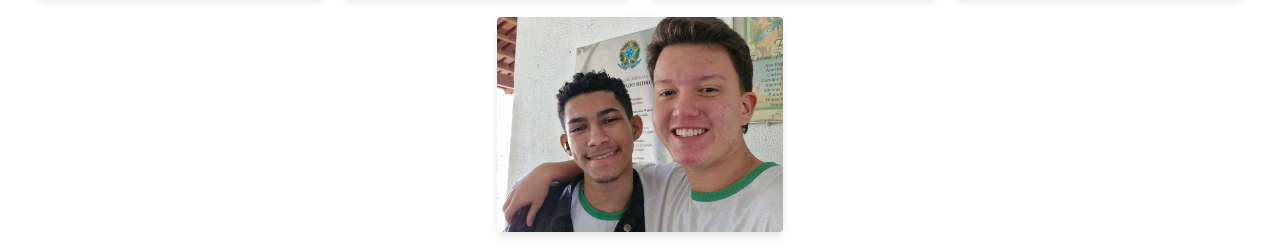
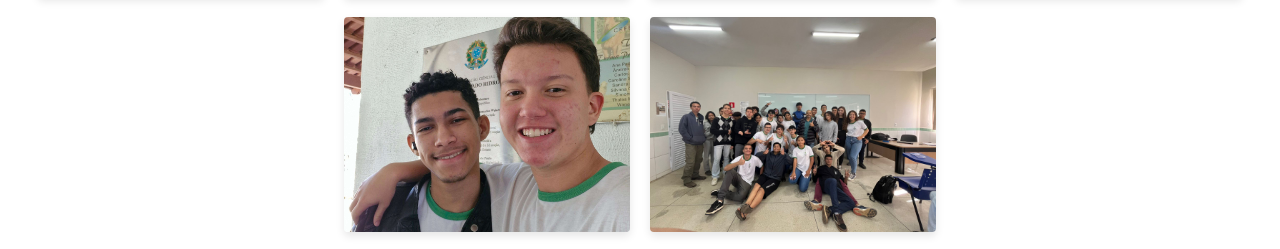
Before and after one commit to cauacruvinel/cauacruvinel.github.io, a plain HTML site: page index.html in a window 1280 px wide. Shown: the part 1009-1258 px from the top of the page. Drawn offline with Linux system fonts and the light colour scheme.

Commit message:
Add files via upload

```diff
--- a/index.html
+++ b/index.html
@@ -122,6 +122,7 @@
     <img src="imagens/20250617_121121[1].jpg" alt="Foto 15">
     <img src="imagens/20250617_121937[1].jpg" alt="Foto 16">
     <img src="imagens/20250617_122134[1].jpg" alt="Foto 17">
+    <img src="imagens/IMG-20250617-WA0103.jpg" alt="Foto 18">
 </div>
 
 <h1 class="credits" style="margin-top: 20px;">
```
Also changed, not shown: imagens/IMG-20250617-WA0103.jpg (added).
